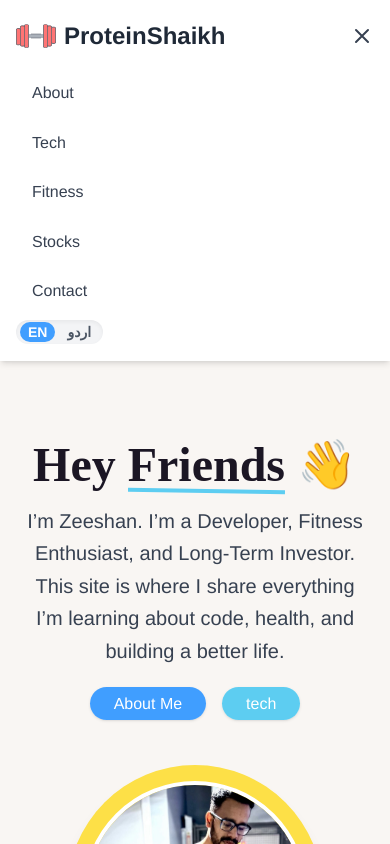
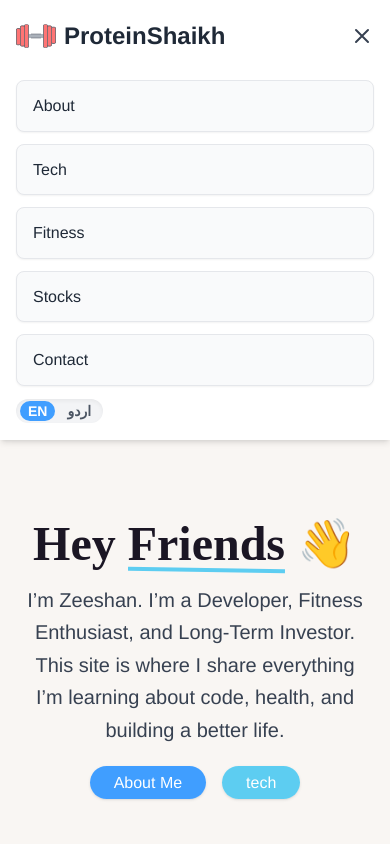
Before and after one commit to proteinshaikh/mysiteproteinshaikh, a React (Create React App) app: page / in a window 390 px wide. Both pictures are taken after a click on the button 362 px from the left and 36 px from the top of the page. Shown: the top 844 px of the page. Built offline with nearby package versions, Linux system fonts and the light colour scheme.

Commit message:
[mobile] update mobile hamburger

```diff
--- a/src/components/Navbar.js
+++ b/src/components/Navbar.js
@@ -77,13 +77,15 @@ function Navbar() {
 
             {/* Mobile Menu */}
             {isOpen && (
-                <div className="md:hidden bg-white px-4 pb-4 space-y-2">
-                    <MobileNavItem to="/about">About</MobileNavItem>
-                    <MobileNavItem to="/tech">Tech</MobileNavItem>
-                    <MobileNavItem to="/fitness">Fitness</MobileNavItem>
-                    <MobileNavItem to="/stocks">Stocks</MobileNavItem>
-                    <MobileNavItem to="/contact">Contact</MobileNavItem>
-                    <LangToggle/>
+                <div className="md:hidden bg-white px-4 pb-4 space-y-3 pt-2">
+                    <MobileNavItem to="/about" onClick={() => setIsOpen(false)}>About</MobileNavItem>
+                    <MobileNavItem to="/tech" onClick={() => setIsOpen(false)}>Tech</MobileNavItem>
+                    <MobileNavItem to="/fitness" onClick={() => setIsOpen(false)}>Fitness</MobileNavItem>
+                    <MobileNavItem to="/stocks" onClick={() => setIsOpen(false)}>Stocks</MobileNavItem>
+                    <MobileNavItem to="/contact" onClick={() => setIsOpen(false)}>Contact</MobileNavItem>
+                    <div className="mt-2">
+                        <LangToggle/>
+                    </div>
                 </div>
             )}
         </nav>
@@ -101,14 +103,16 @@ const NavItem = ({to, children}) => (
 );
 
 // Mobile Nav Link
-const MobileNavItem = ({to, children}) => (
+const MobileNavItem = ({to, children, onClick}) => (
     <Link
         to={to}
-        className="block px-4 py-2 rounded-md text-gray-700 hover:bg-gray-100 transition"
+        onClick={onClick}
+        className="block bg-gray-50 border border-gray-200 rounded-lg px-4 py-3 text-gray-800 font-medium shadow-sm hover:bg-gray-100 transition"
     >
         {children}
     </Link>
 );
+
 
 // Dropdown for Articles under Stocks
 const DropdownNavItem = ({title, baseLink, articles}) => {
```
